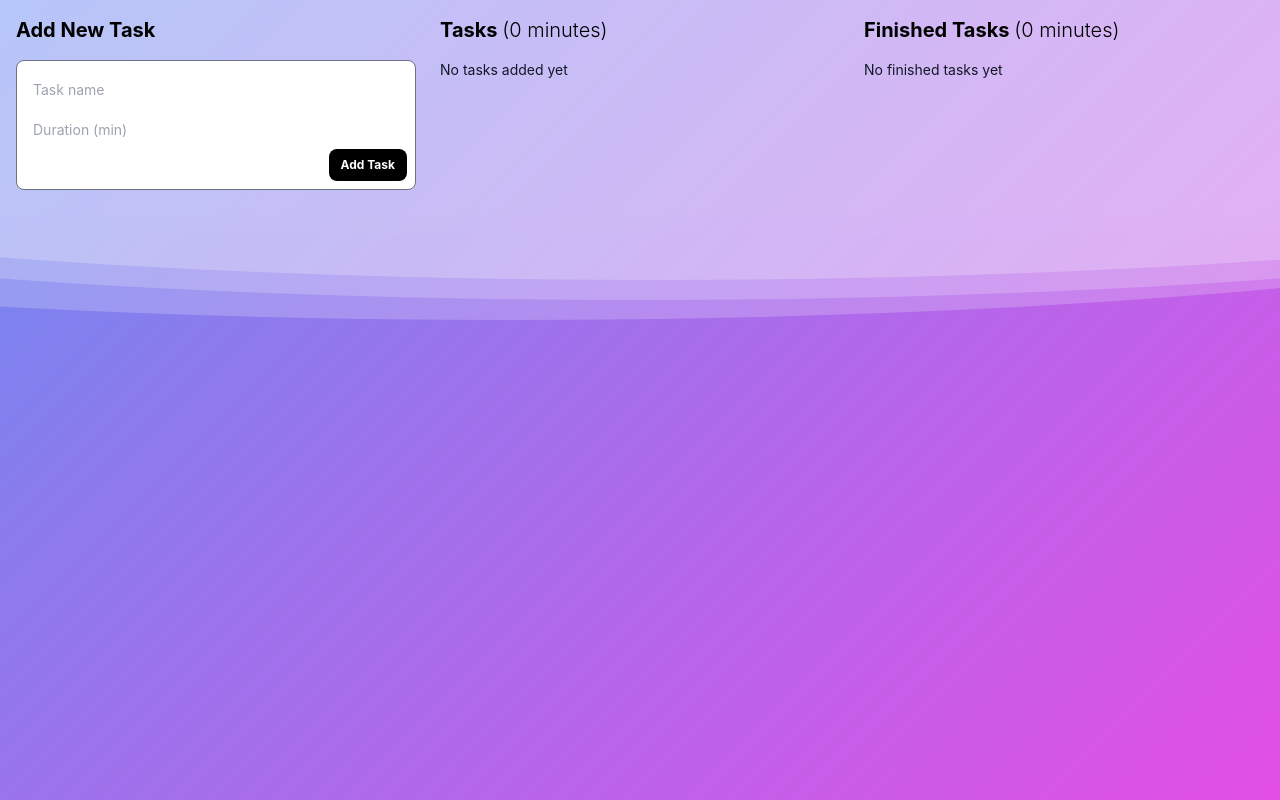
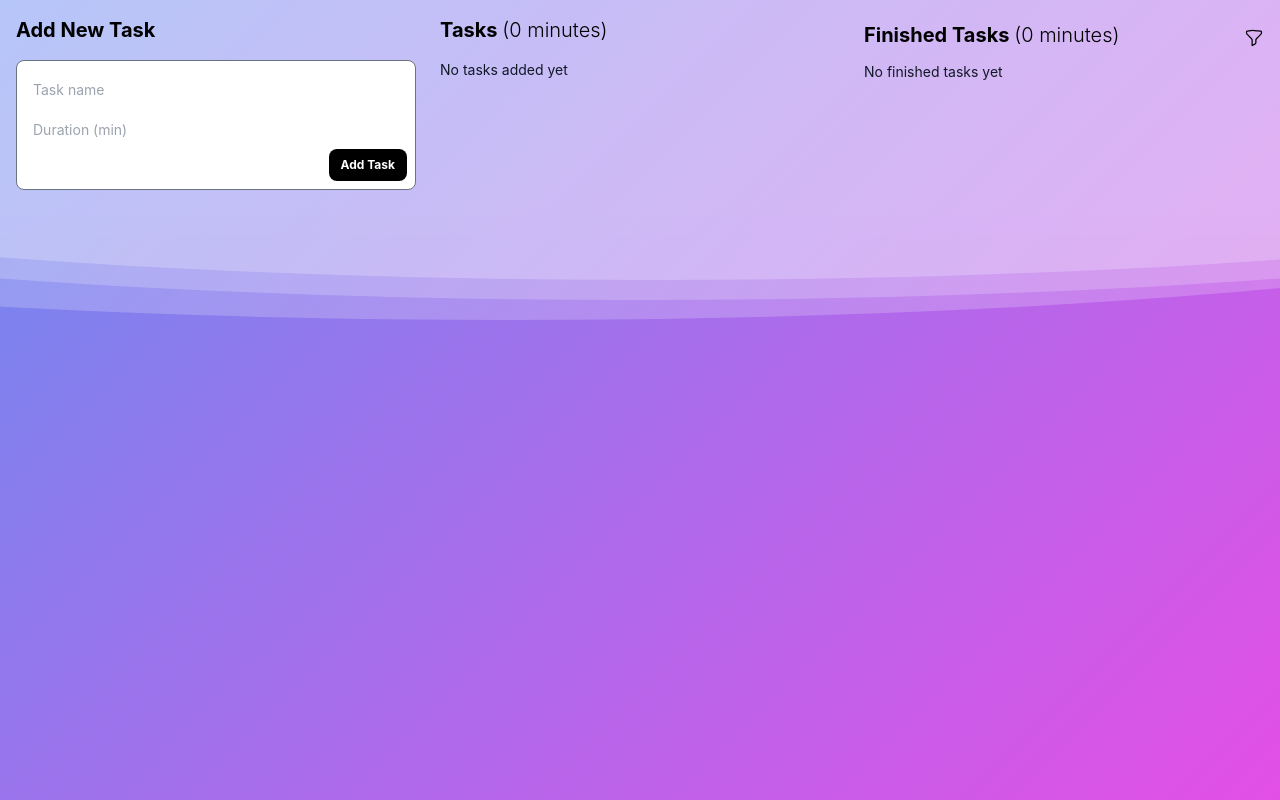
Before and after one commit to ahmadrosid/timeboxing, a SvelteKit app: page / in a window 1280 px wide. Built offline with nearby package versions, Linux system fonts and the light colour scheme.

Commit message:
Add Finished Tasks Filtering -Added a dropdown to filter finished tasks by Today, This Month, and All Time -Refactored the finished tasks section to use a computed property for the filtered tasks -Improved the UI by adding a flex layout and spacing for the filter dropdown

```diff
--- /dev/null
+++ b/src/lib/components/Dropdown.svelte
@@ -0,0 +1,61 @@
+<script lang="ts">
+  import { createEventDispatcher } from "svelte";
+
+  export let options: string[] = [];
+  export let selectedOption: string = "";
+  export let placeholder: string = "Select an option";
+
+  let isOpen: boolean = false;
+
+  const dispatch = createEventDispatcher<{
+    select: string;
+  }>();
+
+  function toggleDropdown(): void {
+    isOpen = !isOpen;
+  }
+
+  function selectOption(option: string): void {
+    selectedOption = option;
+    isOpen = false;
+    dispatch("select", option);
+  }
+</script>
+
+<div class="relative inline-block text-left">
+  <div>
+    <button
+      type="button"
+      on:click={toggleDropdown}
+      class="inline-flex iterms-center justify-center w-full pl-4 bg-transparent text-base pt-3"
+      aria-haspopup="true"
+      aria-expanded={isOpen}
+    >
+    <svg xmlns="http://www.w3.org/2000/svg" fill="none" viewBox="0 0 24 24" stroke-width="1.5" stroke="currentColor" class="size-5">
+        <path stroke-linecap="round" stroke-linejoin="round" d="M12 3c2.755 0 5.455.232 8.083.678.533.09.917.556.917 1.096v1.044a2.25 2.25 0 0 1-.659 1.591l-5.432 5.432a2.25 2.25 0 0 0-.659 1.591v2.927a2.25 2.25 0 0 1-1.244 2.013L9.75 21v-6.568a2.25 2.25 0 0 0-.659-1.591L3.659 7.409A2.25 2.25 0 0 1 3 5.818V4.774c0-.54.384-1.006.917-1.096A48.32 48.32 0 0 1 12 3Z" />
+      </svg>
+
+    </button>
+  </div>
+
+  {#if isOpen}
+    <div
+      class="origin-top-right absolute right-0 mt-2 w-56 rounded-md shadow-lg bg-white ring-1 ring-black ring-opacity-5 focus:outline-none"
+      role="menu"
+      aria-orientation="vertical"
+      aria-labelledby="options-menu"
+    >
+      <div class="py-1" role="none">
+        {#each options as option}
+          <button
+            on:click={() => selectOption(option)}
+            class="block w-full text-left px-4 py-2 text-sm text-gray-700 hover:bg-gray-100 hover:text-gray-900"
+            role="menuitem"
+          >
+            {option}
+          </button>
+        {/each}
+      </div>
+    </div>
+  {/if}
+</div>
--- a/src/routes/+page.svelte
+++ b/src/routes/+page.svelte
@@ -3,6 +3,7 @@
   import TaskForm from "$lib/components/TaskForm.svelte";
   import TaskItem from "$lib/components/TaskItem.svelte";
   import ActiveTask from "$lib/components/ActiveTask.svelte";
+  import Dropdown from "$lib/components/Dropdown.svelte";
 
   interface Task {
     name: string;
@@ -139,6 +140,27 @@
       saveTasks();
     }, 1000);
   }
+
+  $: finishedTask = tasks.filter(task => task.status === 'done');
+
+  let filterFinishedTasks: string[] = ['Today', 'This Month', 'All Time'];
+  let selected: string = '';
+
+  function handleSelect(event: CustomEvent<string>) {
+    const today = new Date().toISOString().slice(0, 10);
+    const doneTasks = tasks.filter(task => task.status === 'done');
+
+    switch (event.detail) {
+      case 'Today':
+        finishedTask = doneTasks.filter(task => task.date.slice(0, 10) === today);
+        break;
+      case 'This Month':
+        finishedTask = doneTasks.filter(task => task.date.slice(0, 7) === today.slice(0, 7));
+        break;
+      default: // 'All Time'
+        finishedTask = doneTasks;
+    }
+  }
 </script>
 
 <style>
@@ -175,16 +197,25 @@
     </div>
   </div>
   <div class="w-full max-w-md">
-    <h2 class="text-xl font-bold mb-4">
-      Finished Tasks
-      <span class="font-light">({tasks.filter(task => task.status === 'done').reduce((acc, task) => acc + task.duration!, 0)} minutes)</span>
-    </h2>
+    <div class="flex justify-between items-center mb-2">
+      <h2 class="text-xl font-bold">
+        Finished Tasks
+        <span class="font-light">({finishedTask.reduce((acc, task) => acc + task.duration!, 0)} minutes)</span>
+      </h2>
+      <Dropdown
+        options={filterFinishedTasks}
+        selectedOption={selected}
+        placeholder="Filter"
+        on:select={handleSelect}
+      />
+    </div>
+
     <div class="scrollable">
-      {#each tasks.filter(task => task.status === 'done') as task (task.id)}
+      {#each finishedTask as task (task.id)}
         <TaskItem {task} {startTask} {deleteTask} {markTaskAsDone} {pauseTask} />
       {/each}
 
-      {#if tasks.filter(task => task.status === 'done').length === 0}
+      {#if finishedTask.length === 0}
         <div class="text-gray-900 text-sm">No finished tasks yet</div>
       {/if}
     </div>
```
